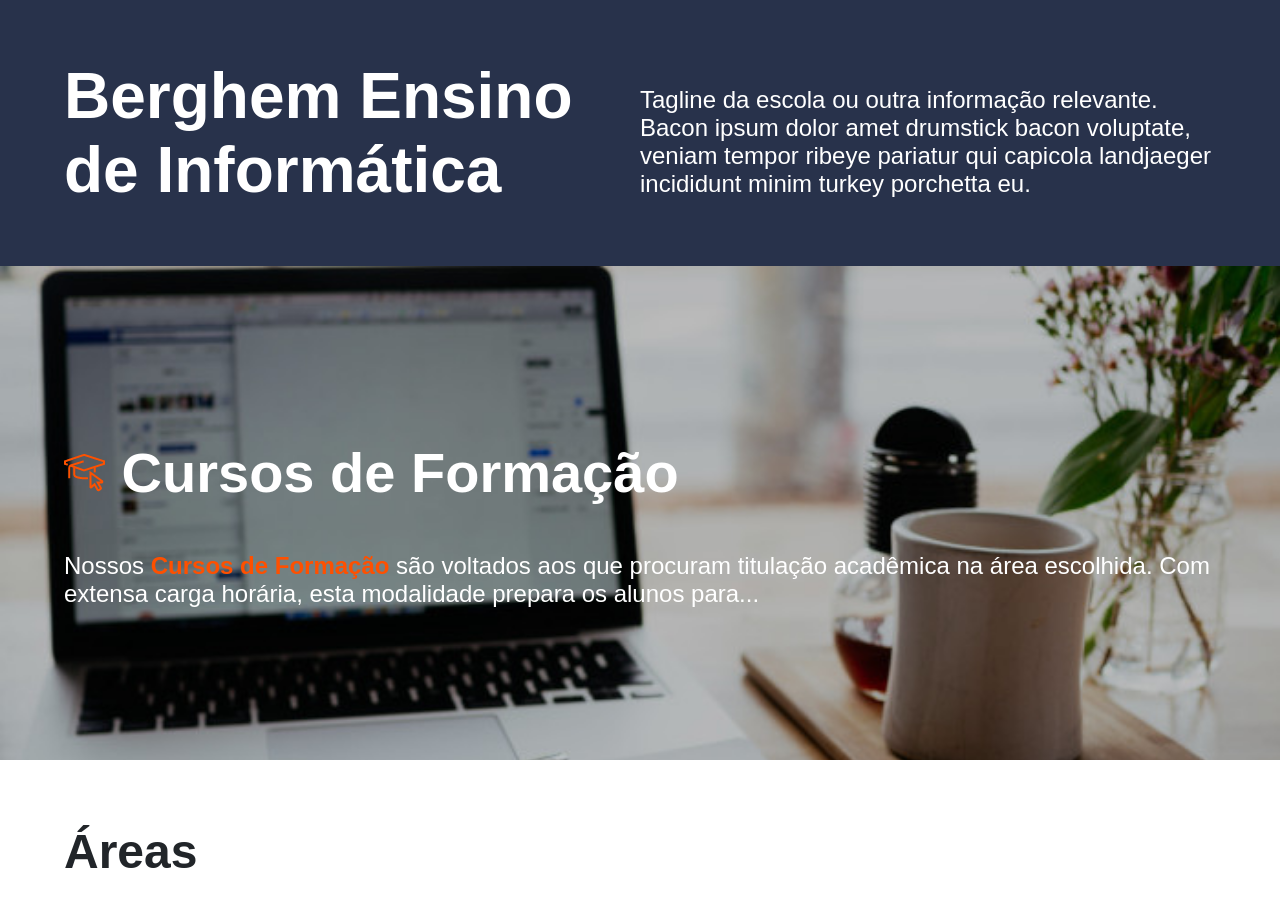
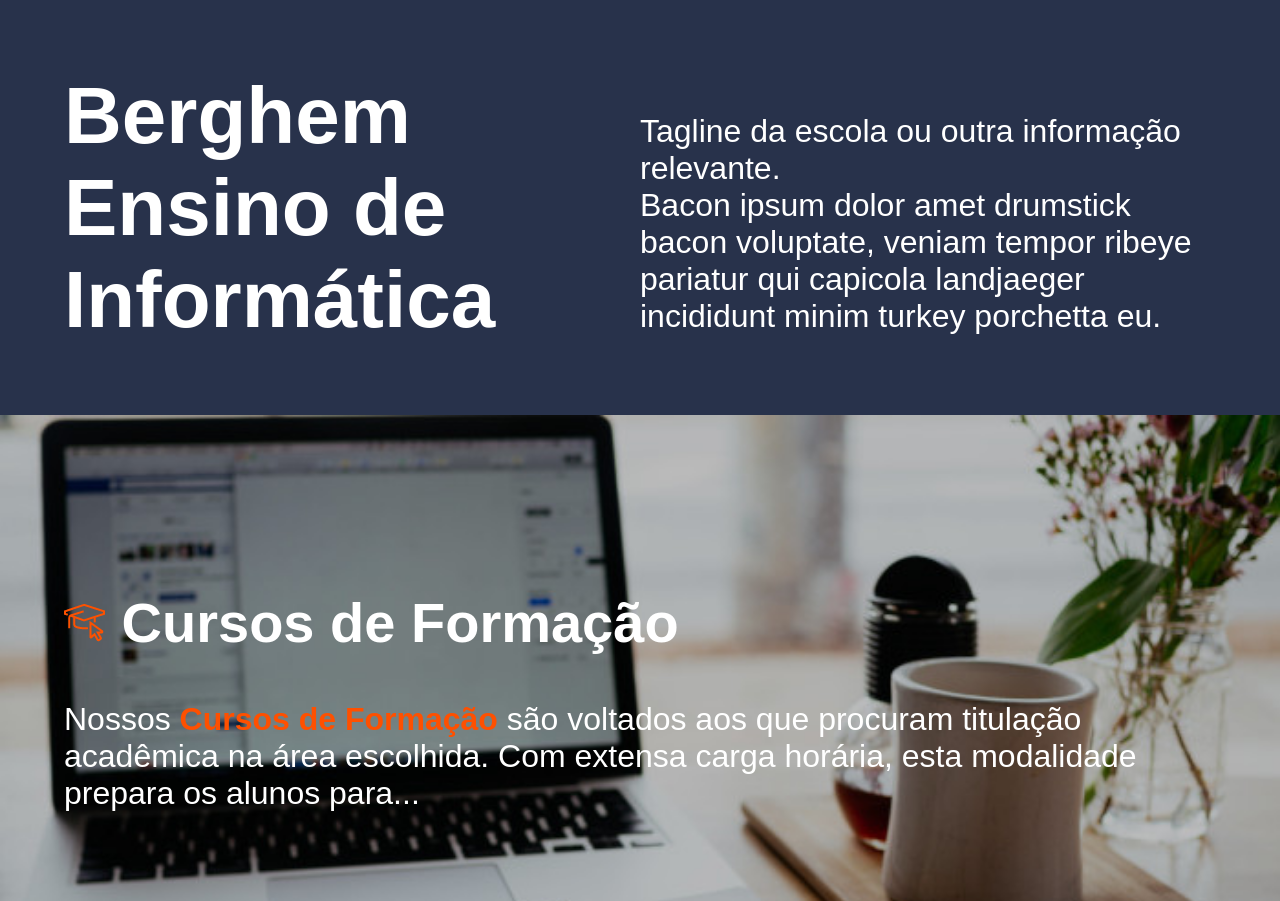
Before and after one commit to santosnna/case-berghem, a plain HTML site: page index.html in a window 1280 px wide. Shown: the top 901 px of the page. Drawn offline with Linux system fonts and the light colour scheme.

Commit message:
Mobile design update

```diff
--- a/css/berghem-style-mq.css
+++ b/css/berghem-style-mq.css
@@ -40,7 +40,7 @@
 
   a {
     display: block;
-    margin: 0;
+    margin: 0.5em;
   }
 
   .icon {
@@ -78,8 +78,9 @@
 
 @media(min-width : 985px) {
 
-  h4 {
-    font-size: 1.25em;
+  h1 {
+    font-size: 5em;
+    margin-right: .5em;
   }
 
   .master-banner {
@@ -87,10 +88,8 @@
     grid-template-columns: repeat(2, 1fr);
     align-items: last baseline;
   }
-}
 
-@media(min-width : 1024px) {
-  h4 {
-    font-size: 1.5em;
+  .lead {
+    font-size: 2em;
   }
 }
--- a/index.html
+++ b/index.html
@@ -127,7 +127,7 @@
           <h3>Valores</h3>
           <p>
             <span>R$10.000,00</span>
-            <a class="btn" href="#">Matricule-se!</a>
+            <a href="#">Matricule-se!</a>
           </p>
           <p>
             Este valor inclui
```
